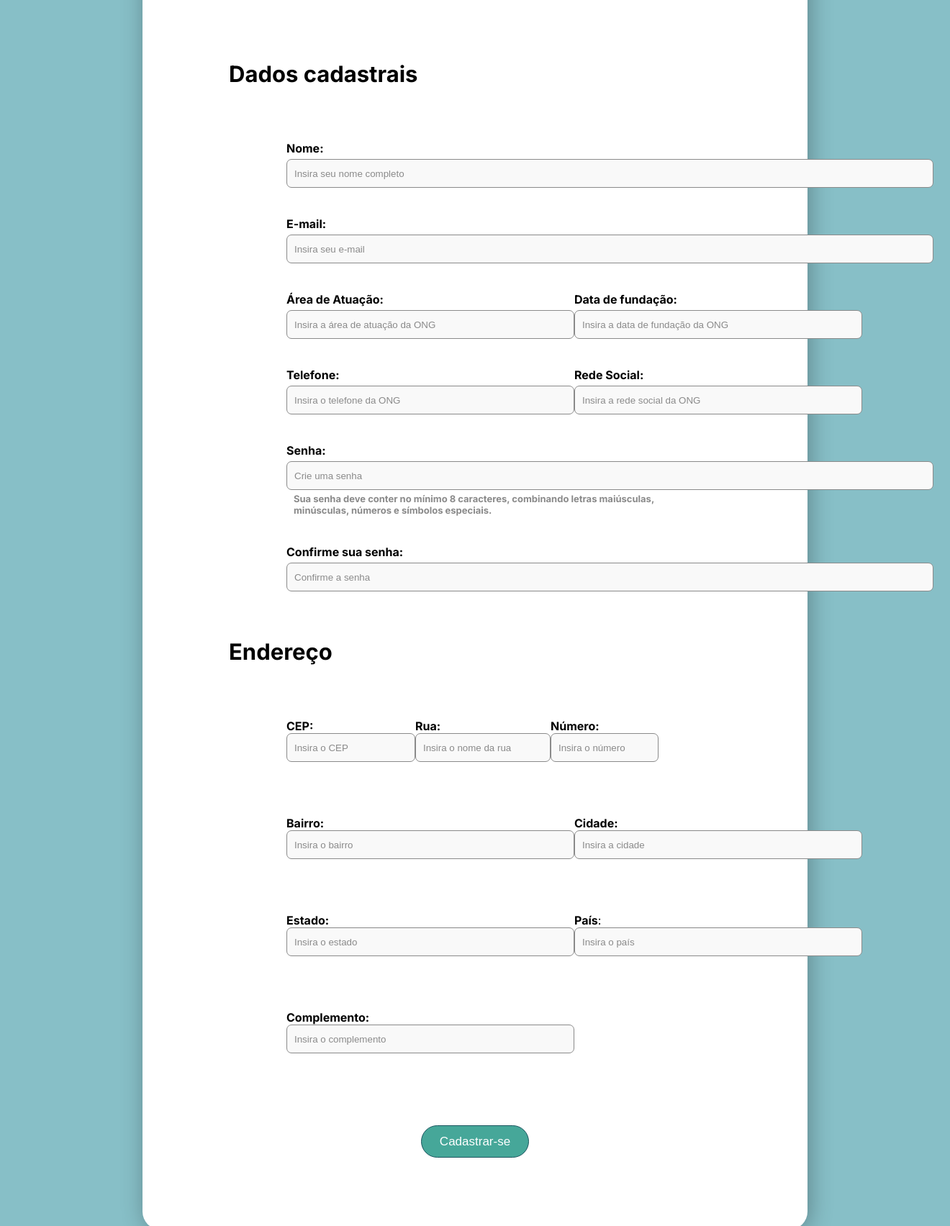
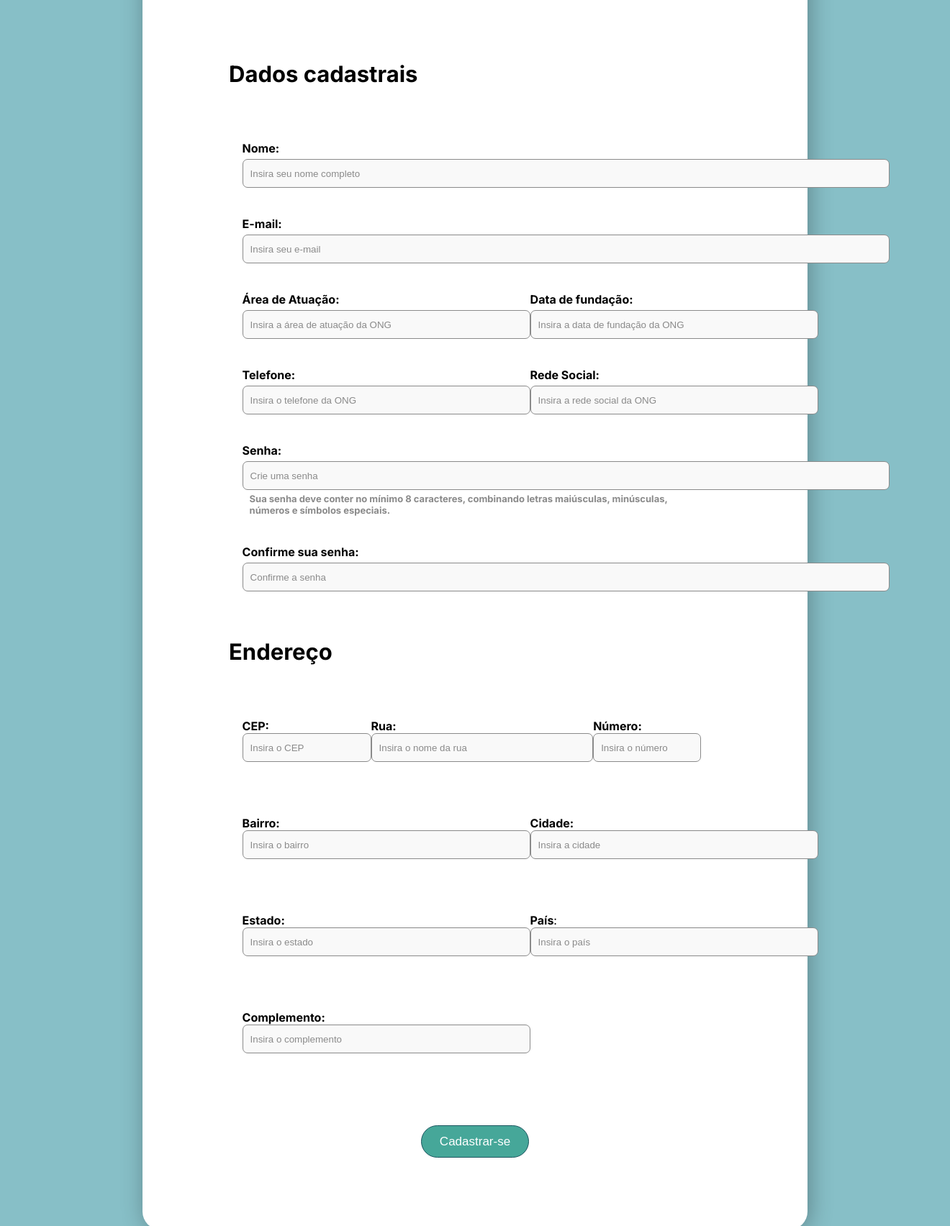
Before and after one commit to StefanyCarlos23/ONGedin, a PHP site: page /ong-register.html in a window 1320 px wide. Shown: the part 255-1959 px from the top of the page at 72% size. Run offline with PHP 8.4, Linux system fonts and the light colour scheme; some libraries are stand-ins or nearby versions; some web fonts are replaced.

Commit message:
Update ong-register.css

```diff
--- a/ong-register.css
+++ b/ong-register.css
@@ -132,8 +132,8 @@
     display: flex;
     flex-direction:column;
     margin-top: 75px;
-    margin-left:200px;
-    margin-right:200px;
+    margin-left:15%;
+    margin-right:15%;
 }
 .inputUser-1{
     height: 40px;
@@ -150,8 +150,8 @@
     display: flex;
     flex-direction:row;
     justify-content: space-between;
-    margin-left: 200px;
-    margin-right: 207px;
+    margin-left:15%;
+    margin-right:16%;
 }
 .area-activity{
     display: flex;
@@ -176,8 +176,8 @@
     display: flex;
     flex-direction:row;
     justify-content: space-between;
-    margin-left: 200px;
-    margin-right: 207px;
+    margin-left:15%;
+    margin-right:16%;
 }
 .telephone{
     display: flex;
@@ -214,8 +214,8 @@
 .inputBox-4{
     display: flex;
     flex-direction:column;
-    margin-left:200px;
-    margin-right:200px;
+    margin-left:15%;
+    margin-right:16%;
 }
 .inputUser-4{
     height: 40px;
@@ -232,8 +232,8 @@
     display: flex;
     flex-direction:row;
     margin-top: 75px;
-    margin-left:200px;
-    margin-right:207px;
+    margin-left:15%;
+    margin-right:16%;
     justify-content: space-between;
 }
 .inputBox-CEP{
@@ -264,8 +264,8 @@
     display: flex;
     flex-direction:row;
     margin-top: 75px;
-    margin-left:200px;
-    margin-right:207px;
+    margin-left:15%;
+    margin-right:16%;
     justify-content: space-between;
 }
 .neighborhood{
@@ -290,8 +290,8 @@
     display: flex;
     flex-direction:row;
     margin-top: 75px;
-    margin-left:200px;
-    margin-right:207px;
+    margin-left:15%;
+    margin-right:16%;
     justify-content: space-between;
 }
 .state{
@@ -316,8 +316,8 @@
     display: flex;
     flex-direction:column;
     margin-top: 75px;
-    margin-left:200px;
-    margin-right:200px;
+    margin-left:15%;
+    margin-right:15%;
 }
 .inputUser-8{
     height: 40px;
```
